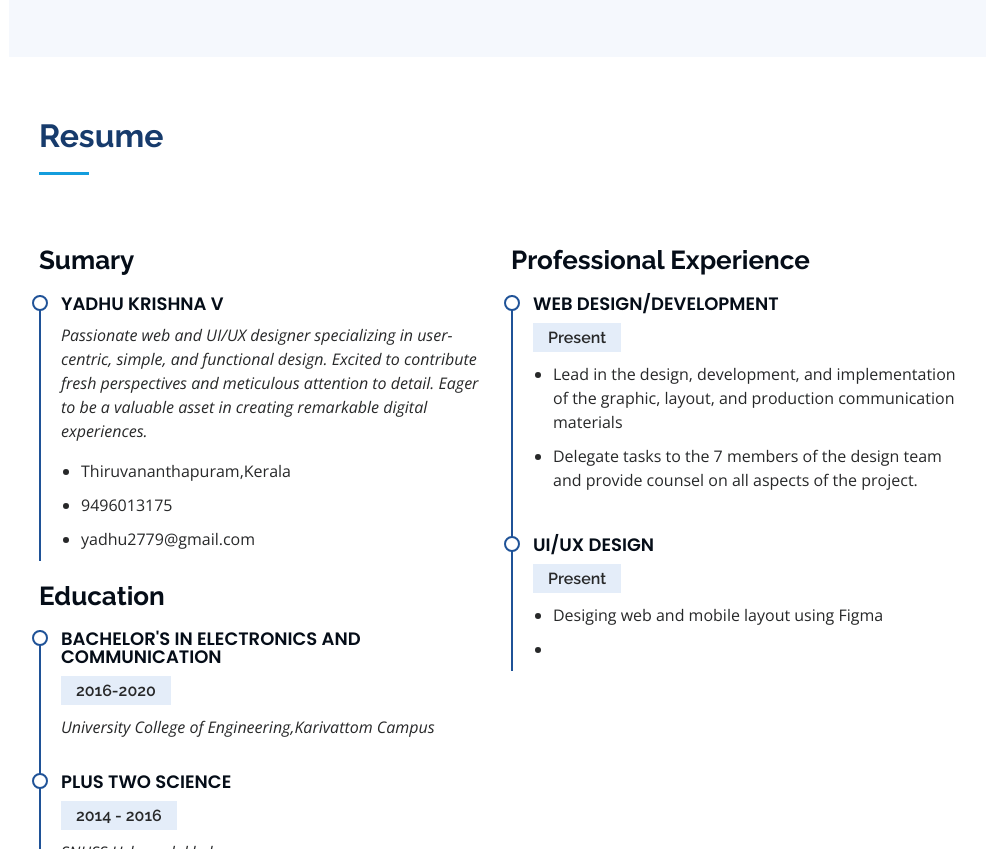
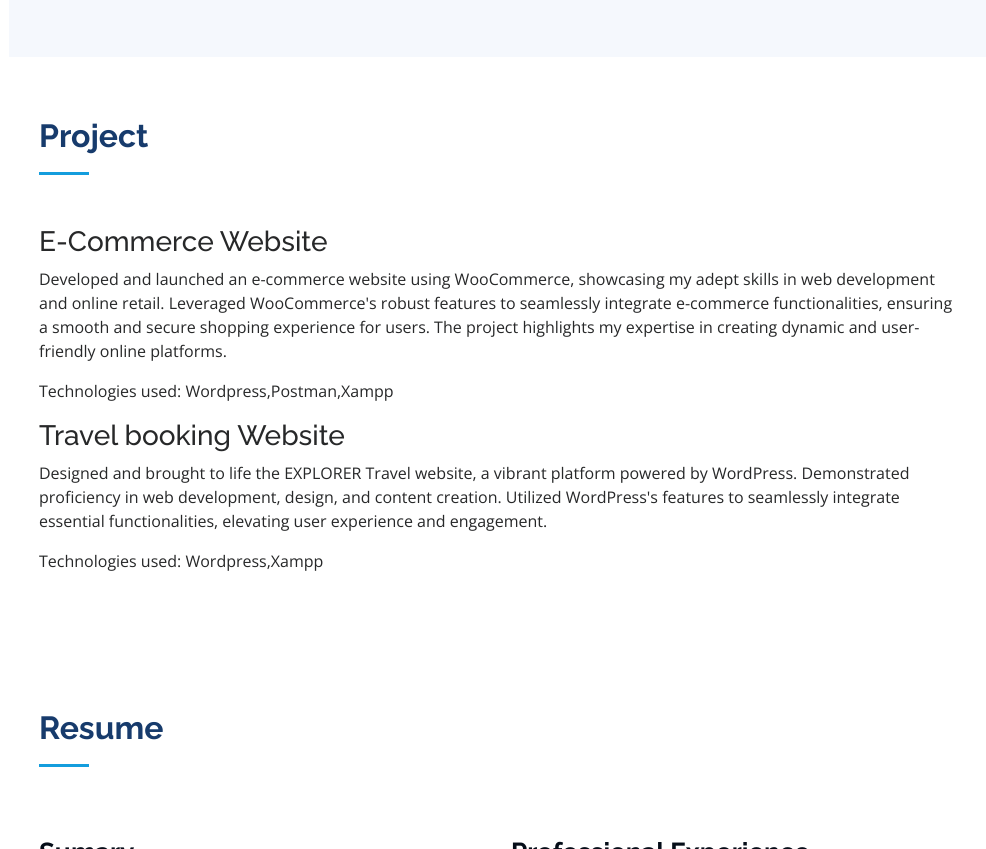
Before and after one commit to yadhu79/yadhu79.github.io, a plain HTML site: page index.html in a window 1280 px wide. Shown: the part 1671-2520 px from the top of the page, without its empty margins (291-1277 px from the left). Drawn offline with nearby package versions, Linux system fonts and the light colour scheme.

Commit message:
project added

```diff
--- a/index.html
+++ b/index.html
@@ -61,6 +61,7 @@
         <ul>
           <li><a href="#hero" class="nav-link scrollto active"><i class="bx bx-home"></i> <span>Home</span></a></li>
           <li><a href="#about" class="nav-link scrollto"><i class="bx bx-user"></i> <span>About</span></a></li>
+          <li><a href="#project" class="nav-link scrollto"><i class="bx bx-user"></i> <span>Project</span></a></li>
           <li><a href="#resume" class="nav-link scrollto"><i class="bx bx-file-blank"></i> <span>Resume</span></a></li>
           <li><a href="#portfolio" class="nav-link scrollto"><i class="bx bx-book-content"></i> <span>Portfolio</span></a></li>
           <li><a href="#contact" class="nav-link scrollto"><i class="bx bx-envelope"></i> <span>Contact</span></a></li>
@@ -176,6 +177,30 @@
 
       </div>
     </section><!-- End Skills Section -->
+
+     <!-- ======= Project Section ======= -->
+     <section id="project" class="project">
+      <div class="container">
+
+        <div class="section-title">
+          <h2>Project</h2>
+        </div>
+
+        <div class="row">
+          <div class="col-lg-12" data-aos="fade-right">
+            <h3>E-Commerce Website</h3>
+            <P>Developed and launched an e-commerce website using WooCommerce, showcasing my adept skills in web development and online retail. Leveraged WooCommerce's robust features to seamlessly integrate e-commerce functionalities, ensuring a smooth and secure shopping experience for users. The project highlights my expertise in creating dynamic and user-friendly online platforms.</P>
+            <P>Technologies used: Wordpress,Postman,Xampp</P>
+          </div>
+          <div class="col-lg-12 pt-4 pt-lg-0 content" data-aos="fade-left">
+
+            <h3>Travel booking Website</h3>
+            <p>Designed and brought to life the EXPLORER Travel website, a vibrant platform powered by WordPress. Demonstrated proficiency in web development, design, and content creation. Utilized WordPress's features to seamlessly integrate essential functionalities, elevating user experience and engagement.</p>
+            <p>Technologies used: Wordpress,Xampp</p>
+          </div>
+
+      </div>
+    </section><!-- End About Section -->
 
     <!-- ======= Resume Section ======= -->
     <section id="resume" class="resume">
```
